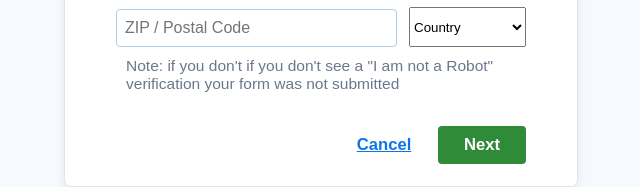
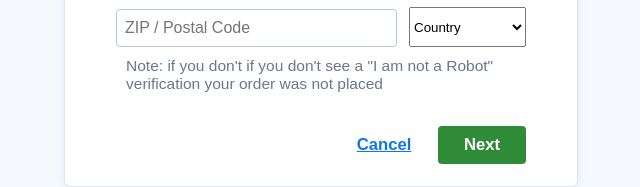
Before and after one commit to naijasmartshop/Naijasmartshop, a plain HTML site: page payment.html in a window 1280 px wide. Shown: the part 866-1053 px from the top of the page, 319-959 px from the left. Drawn offline with Linux system fonts and the light colour scheme.

Commit message:
Update payment.html fully active V7

```diff
--- a/payment.html
+++ b/payment.html
@@ -239,7 +239,7 @@
             <option>Other</option>
           </select>
         </div>
-         <span class="inline-hint">Note: if you don't if you don't see a "I am not a Robot" verification your form was not submitted</span>
+         <span class="inline-hint">Note: if you don't if you don't see a "I am not a Robot" verification your order was not placed</span>
       </div>
       <!-- End Billing Address -->
 
```
